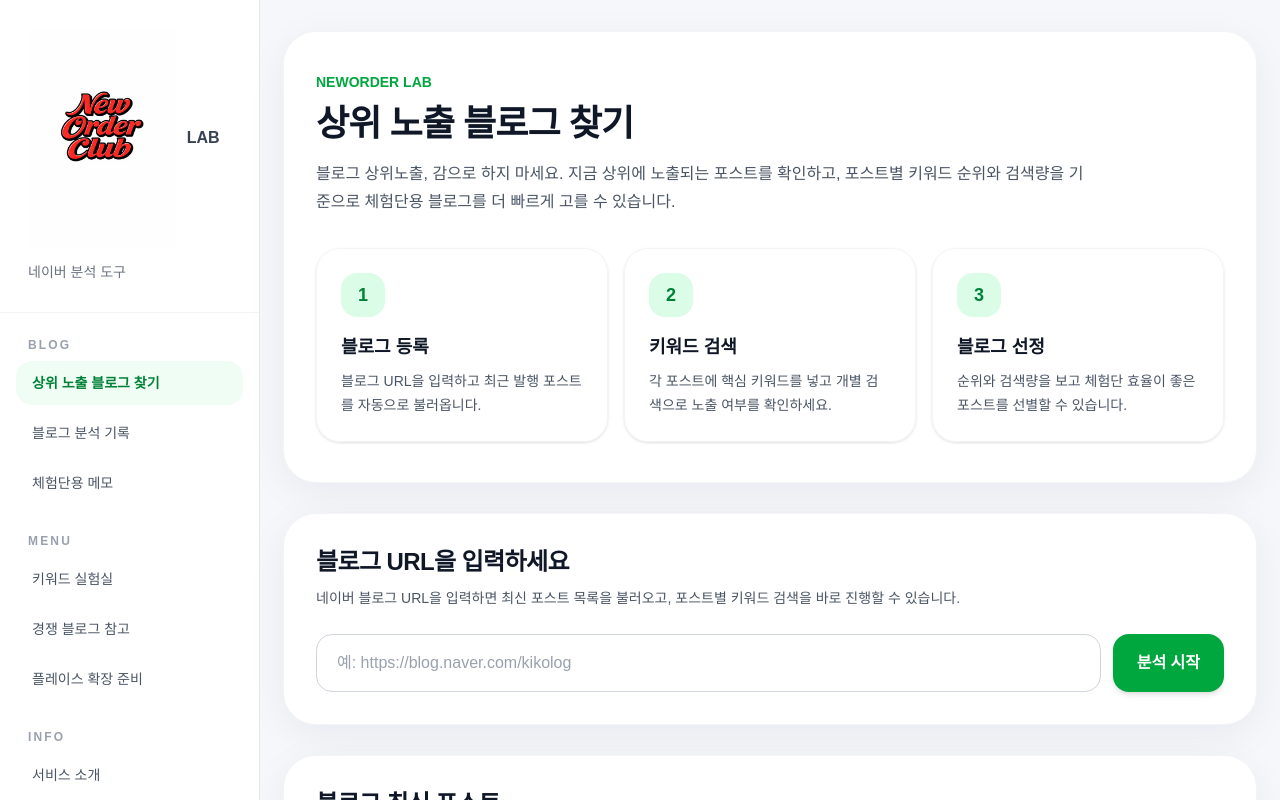
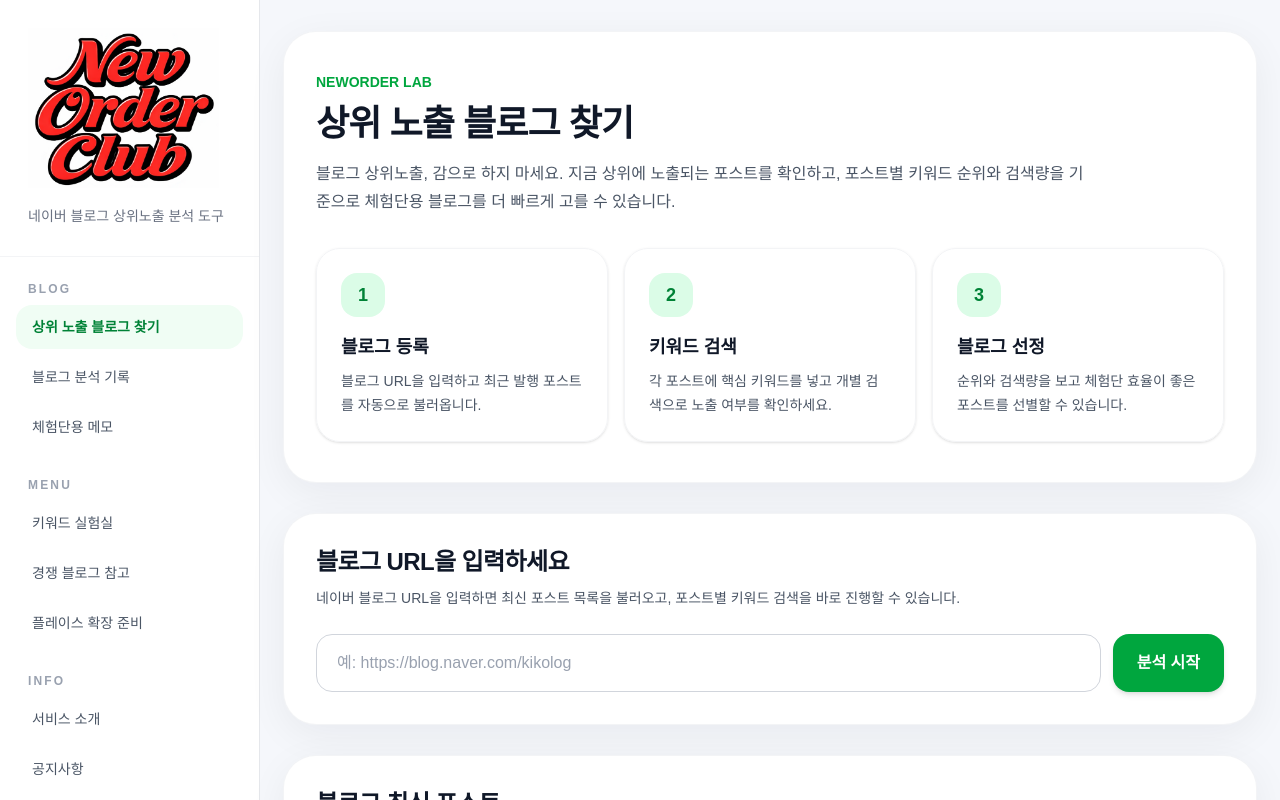
Before and after one commit to unother66-max/Neworder, a Next.js app: page / in a window 1280 px wide. Shown: the top 800 px of the page. Built offline with nearby package versions, Linux system fonts and the light colour scheme.

Commit message:
style: upgrade premium UI

```diff
--- a/app/page.tsx
+++ b/app/page.tsx
@@ -1,5 +1,6 @@
 "use client";
 
+import Link from "next/link";
 import { useState } from "react";
 
 type Post = {
@@ -156,20 +157,31 @@ export default function Home() {
   return (
     <main className="min-h-screen bg-[#f5f7fb] text-gray-900">
       <div className="flex min-h-screen">
+        {/* 모바일 상단 헤더 */}
+        <div className="fixed left-0 right-0 top-0 z-30 border-b border-gray-200 bg-white px-5 py-4 xl:hidden">
+          <Link href="/" className="flex items-center gap-3">
+            <img
+              src="logo.png"
+              alt="logo"
+              className="h-10 w-auto object-contain"
+            />
+          </Link>
+        </div>
+
+        {/* 좌측 사이드바 */}
         <aside className="hidden w-[260px] border-r border-gray-200 bg-white xl:block">
           <div className="border-b border-gray-100 px-7 py-7">
-           <div className="flex items-center gap-3">
-  <img
-    src="최종폰트.png"
-    alt="neworder logo"
-    className="h-55 w-auto"
-  />
-  <div className="text-m font-semibold text-gray-700">
-    LAB
-  </div>
-</div>
-            <p className="mt-3 text-sm leading-6 text-gray-500">
-              네이버 분석 도구
+            <Link href="/" className="block">
+              <img
+                src="logo.png"
+                alt="logo"
+                className="h-40 w-auto object-contain"
+
+              />
+            </Link>
+
+            <p className="mt-4 text-sm leading-6 text-gray-500">
+              네이버 블로그 상위노출 분석 도구
             </p>
           </div>
 
@@ -227,8 +239,9 @@ export default function Home() {
           </nav>
         </aside>
 
+        {/* 메인 */}
         <section className="flex-1">
-          <div className="mx-auto max-w-7xl px-6 py-8">
+          <div className="mx-auto max-w-7xl px-6 py-8 pt-24 xl:pt-8">
             <div className="mb-8 overflow-hidden rounded-[32px] bg-white shadow-[0_10px_40px_rgba(15,23,42,0.06)] ring-1 ring-gray-100">
               <div className="bg-[radial-gradient(circle_at_top_left,#dcfce7,transparent_28%),radial-gradient(circle_at_top_right,#dbeafe,transparent_24%),white] px-8 py-10">
                 <p className="text-sm font-semibold text-green-600">
```
Also changed, not shown: public/logo.png (added), public/최종폰트.png (deleted).
